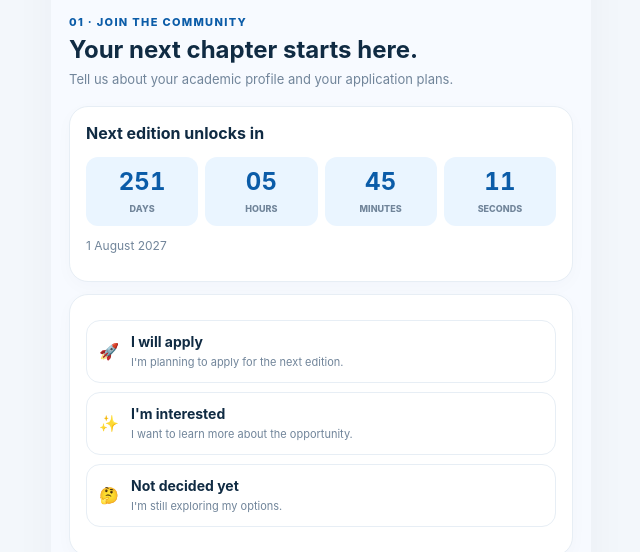
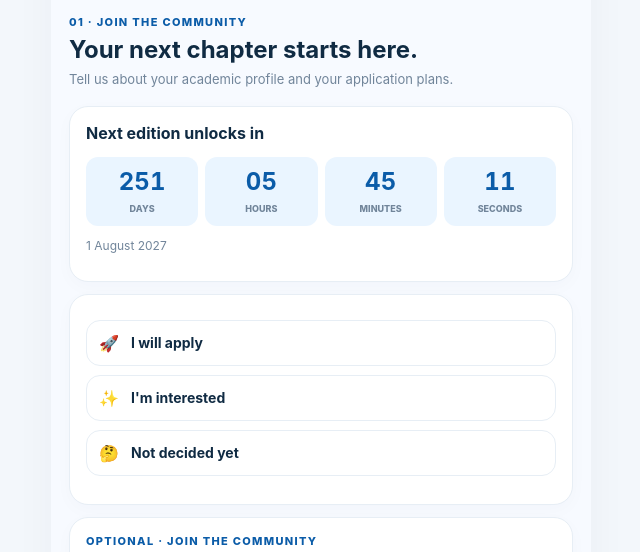
Before and after one commit to valentinauja/TWGunlocked, a plain HTML site: page index.html in a window 1280 px wide. Shown: the part 177-729 px from the top of the page, without its empty margins (319-959 px from the left). Drawn offline with nearby package versions, Linux system fonts and the light colour scheme; no server answers.

Commit message:
Simplify intention choices by removing helper descriptions

```diff
--- a/index.html
+++ b/index.html
@@ -6,9 +6,9 @@
 </style></head><body><div id="app"><header><small>TWG27UNLOCKED · STUDENT HUB</small><h1>YOUR FUTURE IS YOURS TO UNLOCK.</h1><p>#TWG27unlocked · Your next chapter starts here.</p></header><main>
 <section id="join" class="screen active"><div class="eyebrow">01 · JOIN THE COMMUNITY</div><h2 class="heading">Your next chapter starts here.</h2><p class="sub">Tell us about your academic profile and your application plans.</p><div class="card"><b>Next edition unlocks in</b><div class="count"><div class="time"><strong id="days">—</strong><span>DAYS</span></div><div class="time"><strong id="hours">—</strong><span>HOURS</span></div><div class="time"><strong id="mins">—</strong><span>MINUTES</span></div><div class="time"><strong id="secs">—</strong><span>SECONDS</span></div></div><p class="muted">1 August 2027</p></div><div class="card">
 <div class="choice-list">
-<button class="choice" type="button" data-intention="I will apply"><span>🚀</span><span><b>I will apply</b><small>I'm planning to apply for the next edition.</small></span></button>
-<button class="choice" type="button" data-intention="I'm interested"><span>✨</span><span><b>I'm interested</b><small>I want to learn more about the opportunity.</small></span></button>
-<button class="choice" type="button" data-intention="Not decided yet"><span>🤔</span><span><b>Not decided yet</b><small>I'm still exploring my options.</small></span></button>
+<button class="choice" type="button" data-intention="I will apply"><span>🚀</span><span><b>I will apply</b></span></button>
+<button class="choice" type="button" data-intention="I'm interested"><span>✨</span><span><b>I'm interested</b></span></button>
+<button class="choice" type="button" data-intention="Not decided yet"><span>🤔</span><span><b>Not decided yet</b></span></button>
 <p id="poll-status" class="muted" role="status" aria-live="polite"></p></div></div>
 <div class="card"><div class="eyebrow">OPTIONAL · JOIN THE COMMUNITY</div><h3 style="margin:7px 0">Tell us about your academic profile.</h3><p class="muted">Want to be part of the community? Share your university and study details. No name or contact details required.</p>
 <form id="join-form"><label for="join-university">University / Faculty *</label><input id="join-university" maxlength="100" required placeholder="e.g. University of Bucharest">
```
